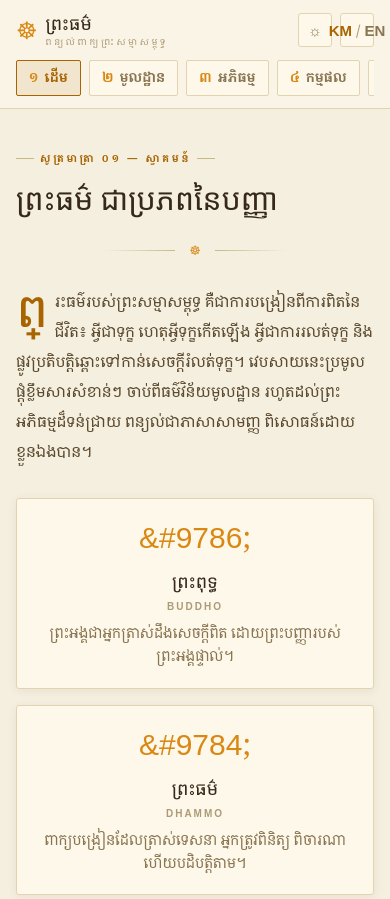
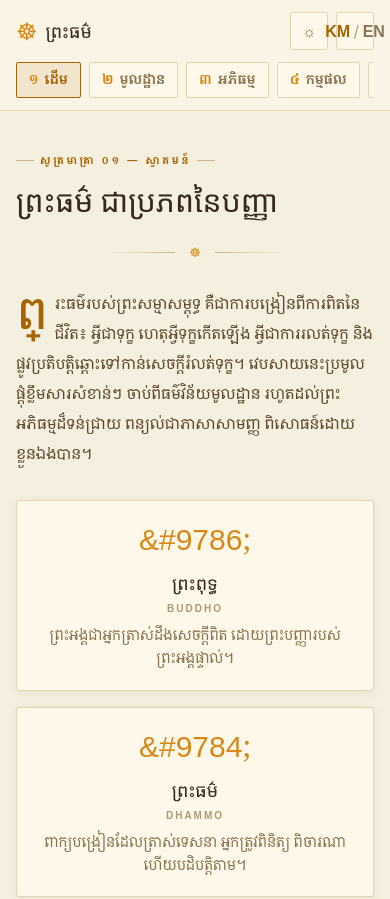
Before and after one commit to NgoytryLyhuor/buddha-dhamma, a Vue app: page / in a window 390 px wide. Shown: the top 899 px of the page. Built offline with nearby package versions, Linux system fonts and the light colour scheme; a web font is replaced by a local one.

Commit message:
Fix mobile UI: remove stray universal tag, responsive chart legend, header overflow guard, SPA rewrites

```diff
--- a/index.html
+++ b/index.html
@@ -3,6 +3,8 @@
 <head>
   <meta charset="UTF-8">
   <meta name="viewport" content="width=device-width, initial-scale=1.0">
+  <meta name="description" content="ព្រះធម៌ | Buddha Dhamma — ការណែនាំជាភាសាខ្មែរ និងអង់គ្លេស ស្តីពីធម៌មូលដ្ឋាន អភិធម្ម កម្មផល សីល សមាធិ ព្រះសូត្រ និងជីវប្រវត្តិព្រះពុទ្ធ។">
+  <meta name="theme-color" content="#f5efe0">
   <title>ព្រះធម៌ | Buddha Dhamma</title>
   <link rel="preconnect" href="https://fonts.googleapis.com">
   <link rel="preconnect" href="https://fonts.gstatic.com" crossorigin>
--- a/src/App.vue
+++ b/src/App.vue
@@ -4,11 +4,11 @@
     <header class="sticky top-0 z-50" :style="{ background: 'var(--bg-nav)', borderBottom: '1px solid var(--border)' }">
       <div class="max-w-6xl mx-auto px-4 pt-3">
         <div class="flex items-center justify-between gap-3">
-          <router-link to="/" class="flex items-center gap-2 group" style="color: var(--ink)">
-            <span class="text-2xl leading-none" :style="{ color: 'var(--accent-bright)' }">&#9784;</span>
-            <span>
-              <span class="block font-display text-lg leading-tight">{{ t('ព្រះធម៌', 'Buddha Dhamma') }}</span>
-              <span class="block text-[9px] tracking-[0.3em] uppercase" :style="{ color: 'var(--ink-faint)' }">{{ t('ពន្យល់ពាក្យព្រះសម្មាសម្ពុទ្ធ', 'The Words of the Buddha') }}</span>
+          <router-link to="/" class="flex items-center gap-2 group min-w-0" style="color: var(--ink)">
+            <span class="text-2xl leading-none shrink-0" :style="{ color: 'var(--accent-bright)' }">&#9784;</span>
+            <span class="block min-w-0">
+              <span class="block truncate font-display text-lg leading-tight">{{ t('ព្រះធម៌', 'Buddha Dhamma') }}</span>
+              <span class="hidden sm:block text-[9px] tracking-[0.3em] uppercase truncate" :style="{ color: 'var(--ink-faint)' }">{{ t('ពន្យល់ពាក្យព្រះសម្មាសម្ពុទ្ធ', 'The Words of the Buddha') }}</span>
             </span>
           </router-link>
 
--- a/src/style.css
+++ b/src/style.css
@@ -52,7 +52,7 @@ html.dark {
 ::-webkit-scrollbar-thumb { background: var(--border-strong); }
 ::-webkit-scrollbar-thumb:hover { background: var(--accent); }
 
-html { scroll-behavior: smooth; }
+html { scroll-behavior: smooth; overflow-x: hidden; }
 
 body {
   font-family: 'Kantumruy Pro', 'Noto Serif Khmer', sans-serif;
@@ -60,6 +60,7 @@ body {
   color: var(--ink-soft);
   transition: background 0.35s, color 0.35s;
   min-height: 100vh;
+  overflow-x: hidden;
   background-image: radial-gradient(rgba(168,100,0,0.035) 0.5px, transparent 0.5px);
   background-size: 12px 12px;
 }
@@ -150,9 +151,9 @@ input[type="number"] { -moz-appearance: textfield; min-width: 0; }
 
 .theme-btn {
   display: flex; align-items: center; justify-content: center;
-  width: 34px; height: 34px; border-radius: 3px;
+  width: 38px; height: 38px; border-radius: 3px;
   border: 1px solid var(--border); background: var(--bg-card);
-  color: var(--ink-muted); cursor: pointer; transition: all 0.2s; font-size: 15px;
+  color: var(--ink-muted); cursor: pointer; transition: all 0.2s; font-size: 16px;
 }
 .theme-btn:hover { border-color: var(--accent); color: var(--accent); }
 
--- a/src/views/AbhidhammaView.vue
+++ b/src/views/AbhidhammaView.vue
@@ -52,8 +52,6 @@
       <h3 class="font-display text-xl mt-2" :style="{ color: 'var(--ink)' }">{{ t('ចេតសិក ៥២ ជាបួនពួក', '52 Mental Factors in Four Groups') }}</h3>
       <div class="grid md:grid-cols-2 gap-6 mt-5">
         <div>
-          <universal>
-          </universal>
           <div v-for="cf in cetasikaGroups.slice(0, 2)" :key="cf.en" class="mb-4">
             <p class="font-bold" :style="{ color: 'var(--accent)' }">{{ t(cf.km, cf.en) }} <span class="paali ml-1">{{ cf.n }}</span></p>
             <div class="flex flex-wrap gap-2 mt-2">
--- a/src/views/HomeView.vue
+++ b/src/views/HomeView.vue
@@ -73,7 +73,7 @@
 </template>
 
 <script setup>
-import { ref, onMounted, watch } from 'vue'
+import { ref, onMounted, onBeforeUnmount, watch } from 'vue'
 import { Chart, registerables } from 'chart.js'
 import { useTheme } from '../composables/useTheme'
 import { useLanguage } from '../composables/useLanguage'
@@ -134,11 +134,23 @@ function renderChart() {
     },
     options: {
       responsive: true, maintainAspectRatio: false, cutout: '62%',
-      plugins: { legend: { position: 'right', labels: { color: cc.legend, padding: 10, font: { size: 11 } } } }
+      plugins: {
+        legend: {
+          position: window.innerWidth < 640 ? 'bottom' : 'right',
+          labels: { color: cc.legend, padding: 10, font: { size: 11 } }
+        }
+      }
     }
   })
 }
 
-onMounted(renderChart)
+let resizeRaf = null
+function onResize() {
+  if (resizeRaf) return
+  resizeRaf = requestAnimationFrame(() => { resizeRaf = null; renderChart() })
+}
+
+onMounted(() => { renderChart(); window.addEventListener('resize', onResize) })
+onBeforeUnmount(() => window.removeEventListener('resize', onResize))
 watch([theme, lang], renderChart)
 </script>
```
Also changed, not shown: vercel.json (added), 1 other file (tests, documents, lock files or other folders).
